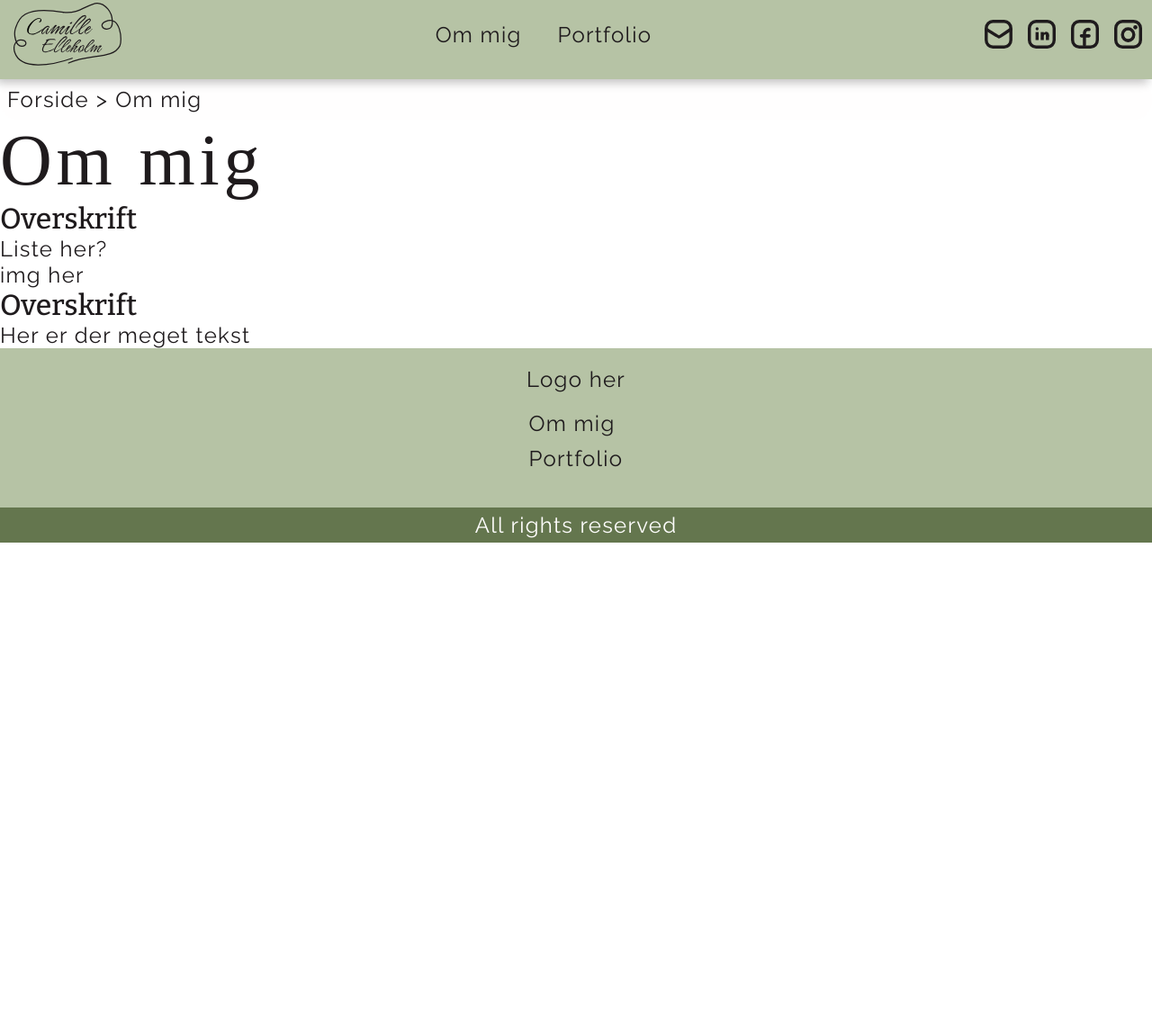
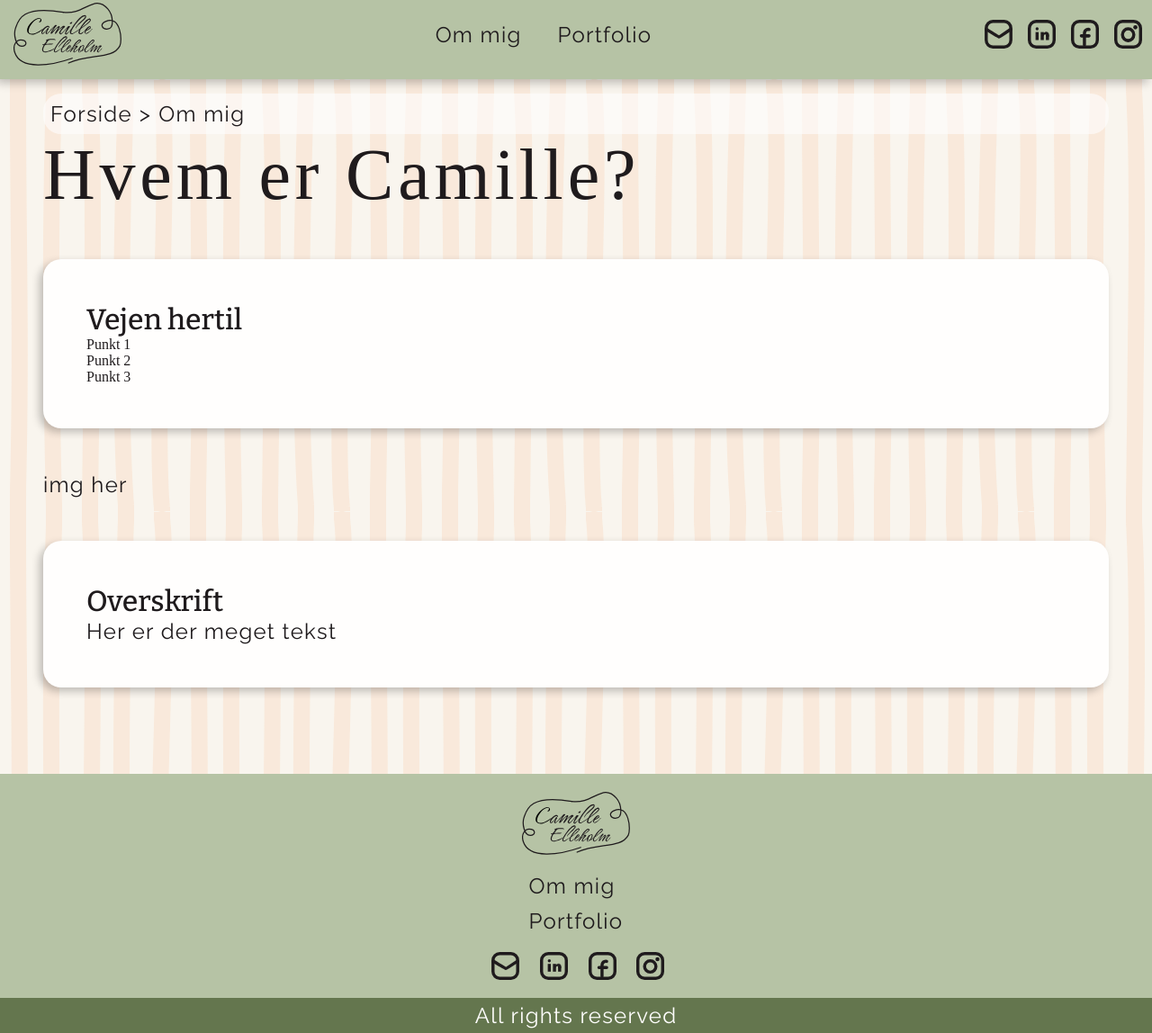
Before and after one commit to CamilleElleholmEK/eksamen-site, a plain HTML site: page ommig.html in a window 1280 px wide. Shown: the part 12-1160 px from the top of the page at 90% size. Before the commit the page ends 800 px from the top, so only its background shows below. Drawn offline with nearby package versions, Linux system fonts and the light colour scheme; a web font is replaced by a local one.

Commit message:
startet om mig

```diff
--- a/css/ommig.css
+++ b/css/ommig.css
@@ -13,6 +13,42 @@ img {
 
 /* Mobile first */
 
+.om-mig {
+  background-color: var(--background-color);
+  background-image: url(../img/striber.svg);
+  background-size: 480px 480px;
+  background-repeat: repeat;
+  padding: 1rem 3rem 3rem 3rem;
+}
+
+.cv-text {
+  background-color: var(--background-light);
+  border-radius: 20px;
+  padding: 3rem;
+  position: relative;
+  overflow: visible;
+  margin: auto;
+  margin-bottom: 3rem;
+  margin-top: 3rem;
+  box-shadow: var(--shadow);
+}
+
+.cv-text ul {
+  list-style: none;
+}
+
+.oplevelse {
+  background-color: var(--background-light);
+  border-radius: 20px;
+  padding: 3rem;
+  position: relative;
+  overflow: visible;
+  margin: auto;
+  margin-bottom: 3rem;
+  margin-top: 3rem;
+  box-shadow: var(--shadow);
+}
+
 /* S */
 @media (min-width: 481px) {
 }
--- a/ommig.html
+++ b/ommig.html
@@ -20,7 +20,11 @@
   <body>
     <header>
       <div class="logo-wrapper">
-        <a href="index.html"><img src="img/logo_main.svg" alt="Logo med teksten 'Camille Elleholm'"></a>
+        <a href="index.html"
+          ><img
+            src="img/logo_main.svg"
+            alt="Logo med teksten 'Camille Elleholm'"
+        /></a>
       </div>
       <nav>
         <ul class="nav-header">
@@ -34,41 +38,62 @@
         </button>
       </nav>
       <ul class="socials">
-          <li><a href="/"><img src="img/mail_main.svg" alt="Email ikon"></a></li>
-          <li><a href="/"><img src="img/linkedin_main.svg" alt="LinkedIn logo"></a></li>
-          <li><a href="/"><img src="img/facebook_main.svg" alt="Facebook logo"></a></li>
-          <li><a href="/"><img src="img/instagram_main.svg" alt="Instagram logo"></a></li>
+        <li>
+          <a href="/"><img src="img/mail_main.svg" alt="Email ikon" /></a>
+        </li>
+        <li>
+          <a href="/"
+            ><img src="img/linkedin_main.svg" alt="LinkedIn logo"
+          /></a>
+        </li>
+        <li>
+          <a href="/"
+            ><img src="img/facebook_main.svg" alt="Facebook logo"
+          /></a>
+        </li>
+        <li>
+          <a href="/"
+            ><img src="img/instagram_main.svg" alt="Instagram logo"
+          /></a>
+        </li>
       </ul>
     </header>
     <main>
+      <section class="om-mig">
         <div class="krumme">
           <a href="index.html">Forside</a>
           <p class="krumme-pil">></p>
           <a href="ommig.html">Om mig</a>
         </div>
-      <div>
-        <h1>Om mig</h1>
-        <section>
+
+        <h1>Hvem er Camille?</h1>
         <div class="cv">
-            <h2>Overskrift</h2>
-            <p>Liste her?</p>
+        <div class="cv-text">
+          <h2>Vejen hertil</h2>
+          <ul>
+            <li>Punkt 1</li>
+            <li>Punkt 2</li>
+            <li>Punkt 3</li>
+          </ul>
         </div>
-          <div>
+        <div class="img-wrapper">
           <p>img her</p>
         </div>
-        </section>
-        <section>
-          <div>
+        </div>
+        <div class="oplevelse">
           <h2>Overskrift</h2>
           <p>Her er der meget tekst</p>
         </div>
       </section>
-      </div>
     </main>
     <footer>
       <div class="footer-top">
         <div class="logo-wrapper-footer">
-          <p>Logo her</p>
+          <a href="index.html"
+            ><img
+              src="img/logo_main.svg"
+              alt="Logo med teksten 'Camille Elleholm'"
+          /></a>
         </div>
         <nav>
           <ul class="nav-footer">
@@ -76,11 +101,17 @@
             <li><a href="portfolio.html">Portfolio</a></li>
           </ul>
         </nav>
-        <div class="socials">
-          <a href="/">Mail</a>
-          <a href="/">Linkedin</a>
-          <a href="/">Facebook</a>
-          <a href="/">Instagram</a>
+        <div class="socials-footer">
+          <a href="/"><img src="img/mail_main.svg" alt="Email ikon" /></a>
+          <a href="/"
+            ><img src="img/linkedin_main.svg" alt="LinkedIn logo"
+          /></a>
+          <a href="/"
+            ><img src="img/facebook_main.svg" alt="Facebook logo"
+          /></a>
+          <a href="/"
+            ><img src="img/instagram_main.svg" alt="Instagram logo"
+          /></a>
         </div>
       </div>
       <div class="footer-bund">
```
Lines whose indentation alone changed are shown as unchanged.
